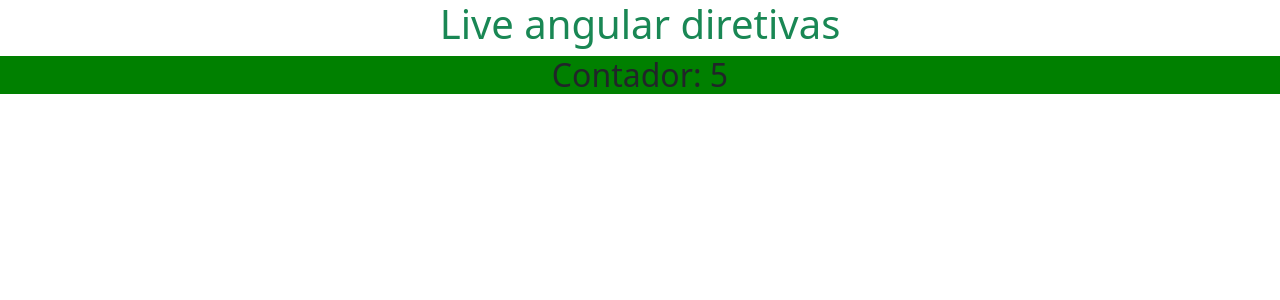
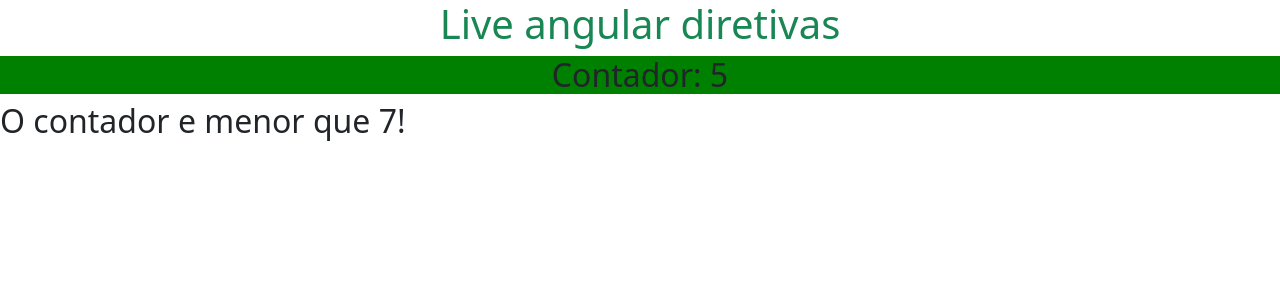
Before and after one commit to peoft/angular-live, an Angular app: page / in a window 1280 px wide. Shown: the top 300 px of the page. Built offline with nearby package versions, Linux system fonts and the light colour scheme.

Commit message:
Usando ng-template para tratar else

```diff
--- a/src/app/app.component.html
+++ b/src/app/app.component.html
@@ -12,4 +12,9 @@
 </div>
 
 <!-- Diretivas Estruturais -->
-<h2 *ngIf="count > 7">O contador passou de 7!</h2>
+<h2 *ngIf="count > 7; else menor">O contador passou de 7!</h2>
+
+
+<ng-template #menor>
+  <h2>O contador e menor que 7!</h2>
+</ng-template>
```
